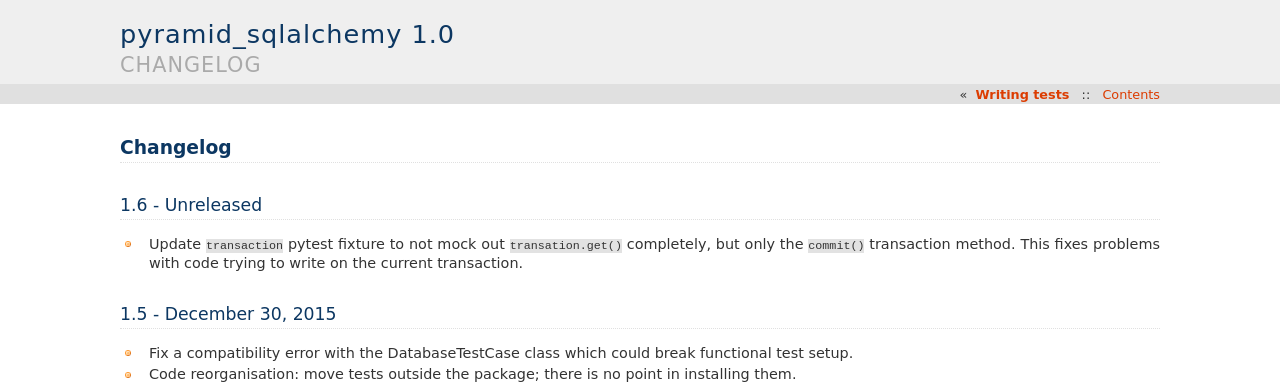
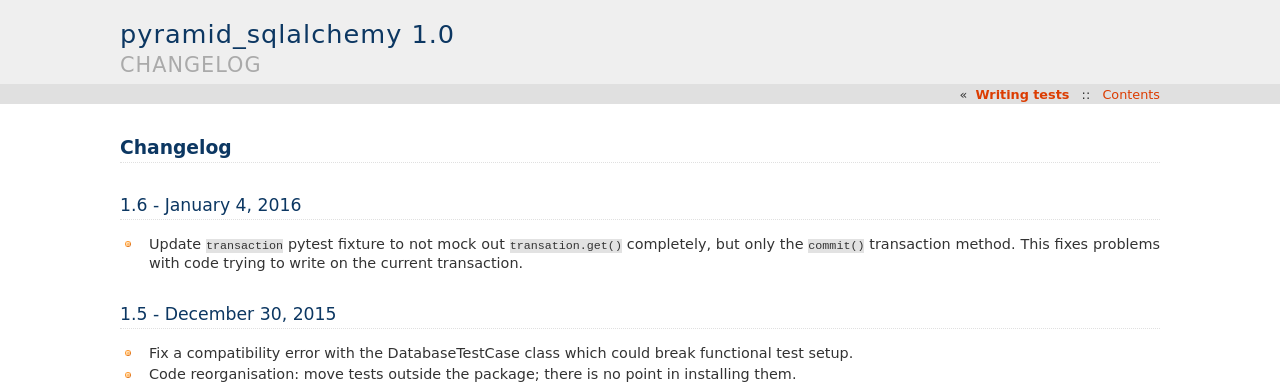
Before and after one commit to wichert/pyramid_sqlalchemy, a Sphinx documentation site: the page built from docs/changes.rst, in a window 1280 px wide. Shown: the top 387 px of the page. Built offline with Sphinx 7.4.7, drawn with Linux system fonts in a browser that asks for light colours.

Commit message:
Prepare 1.6 release.

```diff
--- a/docs/changes.rst
+++ b/docs/changes.rst
@@ -1,8 +1,8 @@
 Changelog
 =========
 
-1.6 - Unreleased
------------------------
+1.6 - January 4, 2016
+---------------------
 
 - Update ``transaction`` pytest fixture to not mock out ``transation.get()``
   completely, but only the ``commit()`` transaction method. This fixes problems
```
